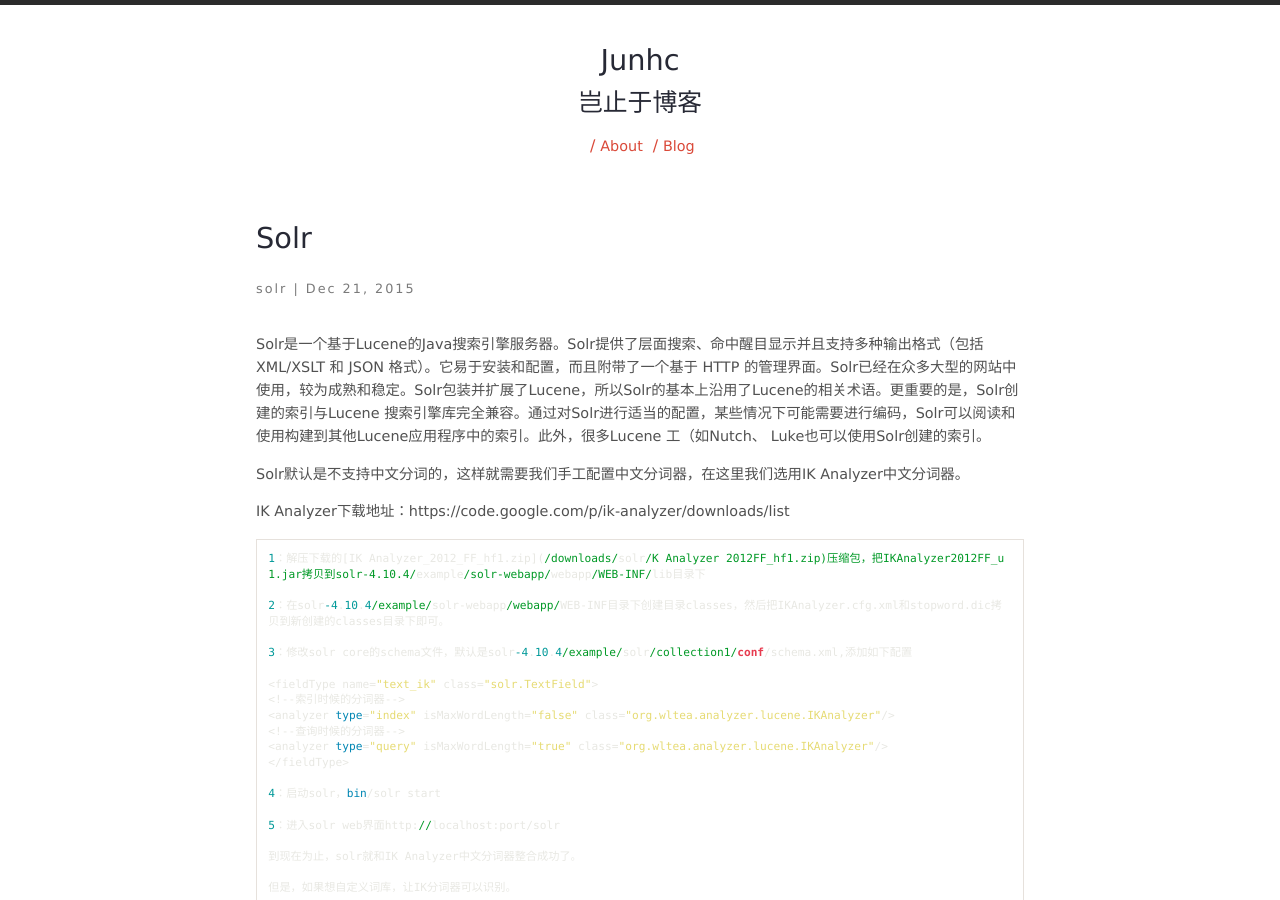
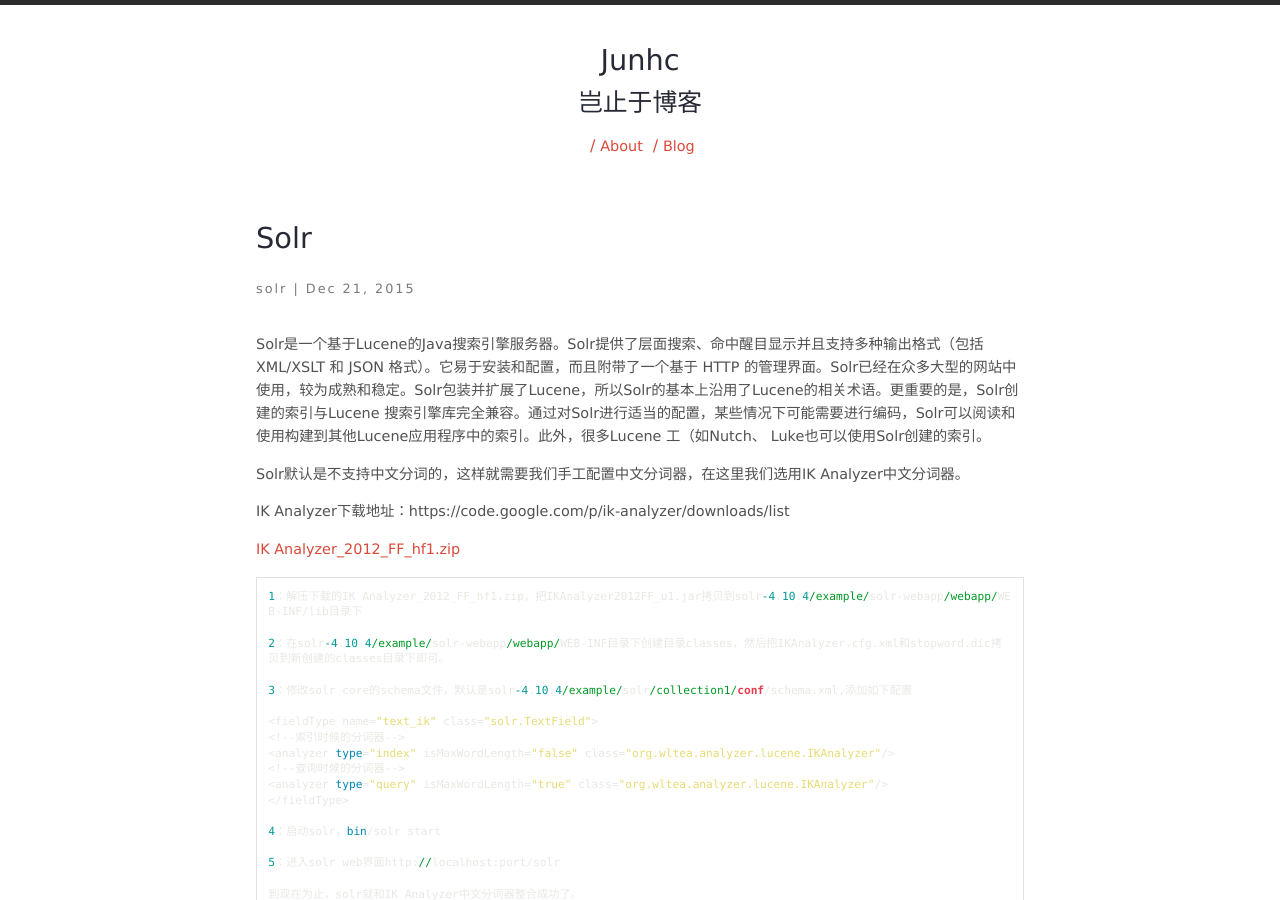
Before and after one commit to junhc/junhc.github.io, a Jekyll site: the page built from _posts/2015-12-21-solr.md, in a window 1280 px wide and 900 px high. Built offline with Jekyll 4.4.1, drawn with Linux system fonts in a browser that asks for light colours; Markdown is read by kramdown in place of the engine named in the settings; comment, search, counter and statistics services are not loaded; some of the changed text lies outside the part shown.

Commit message:
修改solr

````diff
--- a/_posts/2015-12-21-solr.md
+++ b/_posts/2015-12-21-solr.md
@@ -14,8 +14,10 @@
 
 IK Analyzer下载地址：https://code.google.com/p/ik-analyzer/downloads/list
 
+[IK Analyzer_2012_FF_hf1.zip](/downloads/solr/K Analyzer 2012FF_hf1.zip)
+
 ```vim
-1：解压下载的[IK Analyzer_2012_FF_hf1.zip](/downloads/solr/K Analyzer 2012FF_hf1.zip)压缩包，把IKAnalyzer2012FF_u1.jar拷贝到solr-4.10.4/example/solr-webapp/webapp/WEB-INF/lib目录下
+1：解压下载的IK Analyzer_2012_FF_hf1.zip，把IKAnalyzer2012FF_u1.jar拷贝到solr-4.10.4/example/solr-webapp/webapp/WEB-INF/lib目录下
 
 2：在solr-4.10.4/example/solr-webapp/webapp/WEB-INF目录下创建目录classes，然后把IKAnalyzer.cfg.xml和stopword.dic拷贝到新创建的classes目录下即可。
 
````
Also changed, not shown: other parts of _posts/2015-12-21-solr.md (+1 -1 lines).
